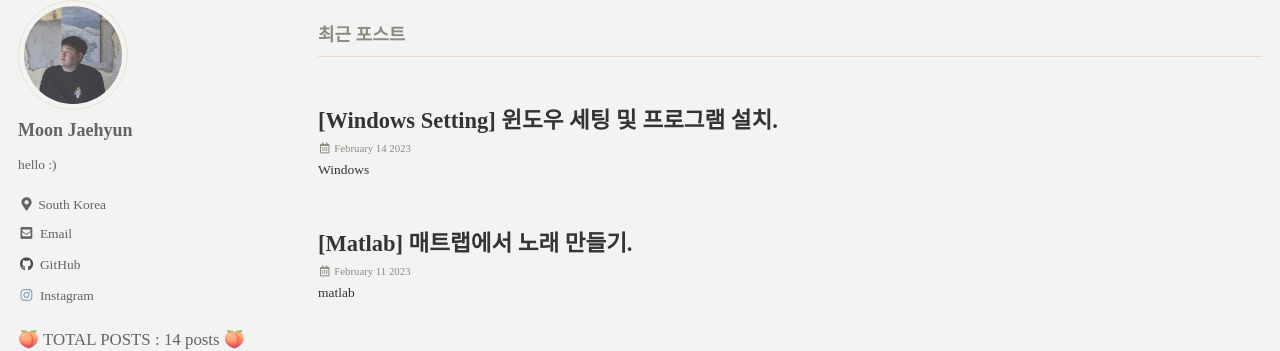
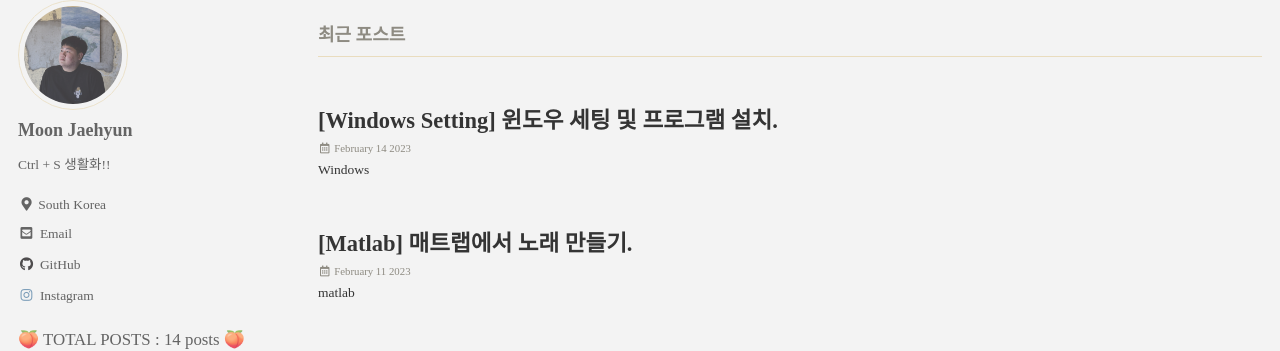
Before and after one commit to MoonJaehyun/MoonJaehyun.github.io, a Jekyll site: the page built from index.html, in a window 1280 px wide. Shown: the part 91-442 px from the top of the page. Built offline with Jekyll 4.4.1, drawn with Linux system fonts in a browser that asks for light colours; cached includes are drawn as plain includes; some web fonts are replaced; the list of posts is cut into pages by our own code.

Commit message:
changes _config comment

```diff
--- a/_config.yml
+++ b/_config.yml
@@ -96,7 +96,7 @@ analytics:
 author:
   name             : "Moon Jaehyun"
   avatar           : "assets/images/me.jpg"
-  bio              : "hello :)"
+  bio              : "Ctrl + S 생활화!!"
   email            :
   location         : "South Korea"
   links:
```
Also changed, not shown: _posts/isestarterbook/2023-02-14-windowsetting.md (+6 -0 lines).
